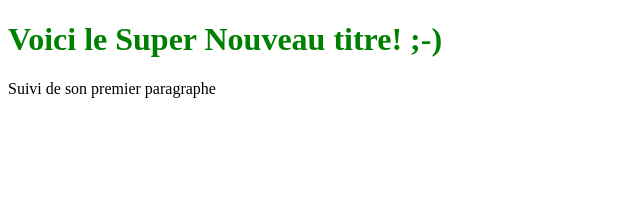
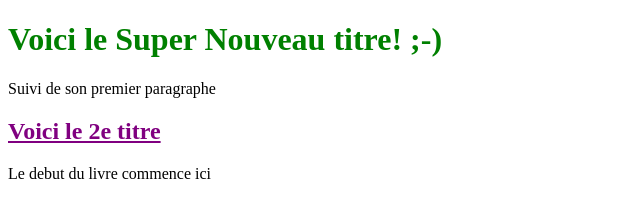
Before and after one commit to PANTELSEBASTIEN/OpenClassRoom, a plain HTML site: page index.html in a window 1280 px wide. Shown: the whole page, without its empty margins (0-640 px from the left). Drawn offline with Linux system fonts and the light colour scheme.

Commit message:
H2 avec 1er paragraphe

```diff
--- a/index.html
+++ b/index.html
@@ -7,5 +7,7 @@
   <body>
     <h1>Voici le Super Nouveau titre! ;-)</h1>
     <p>Suivi de son premier paragraphe</p>
+    <h2>Voici le 2e titre</h2>
+    <p>Le debut du livre commence ici</p>
   </body>
 </html>
```
